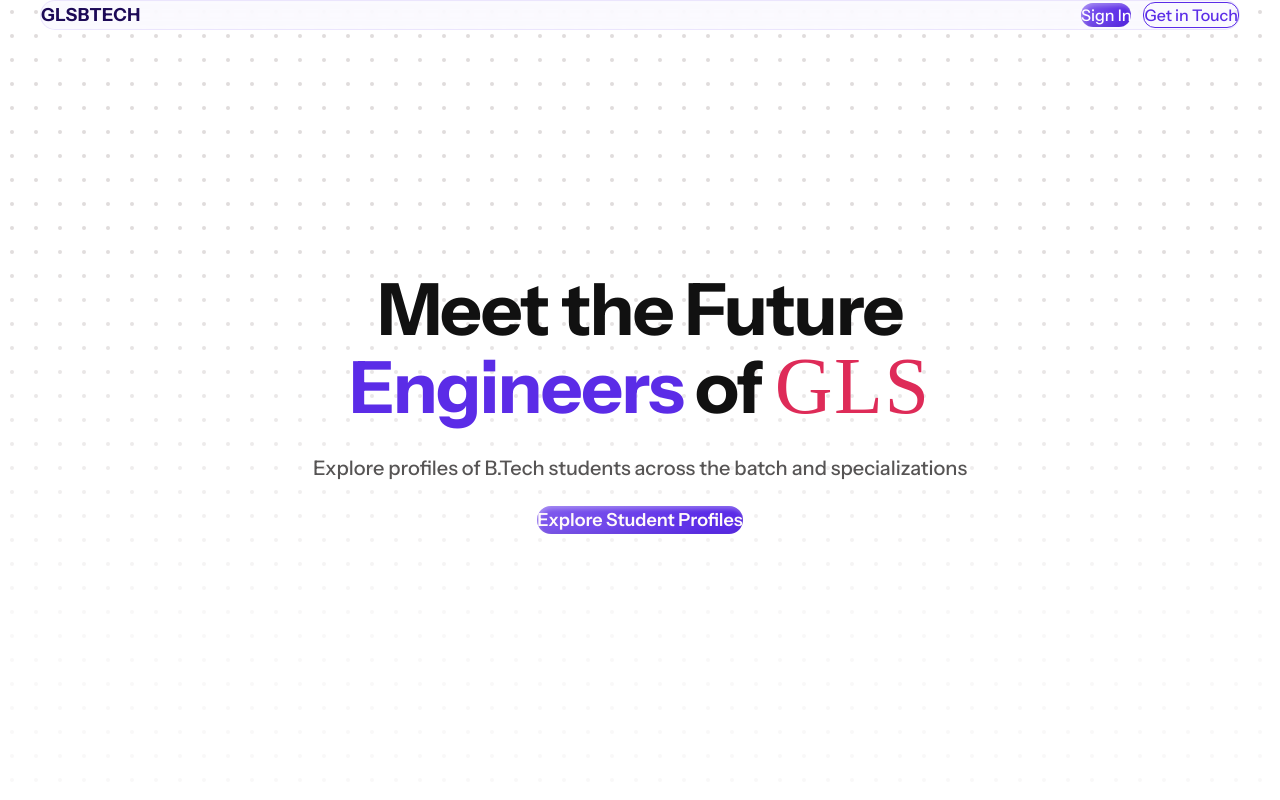
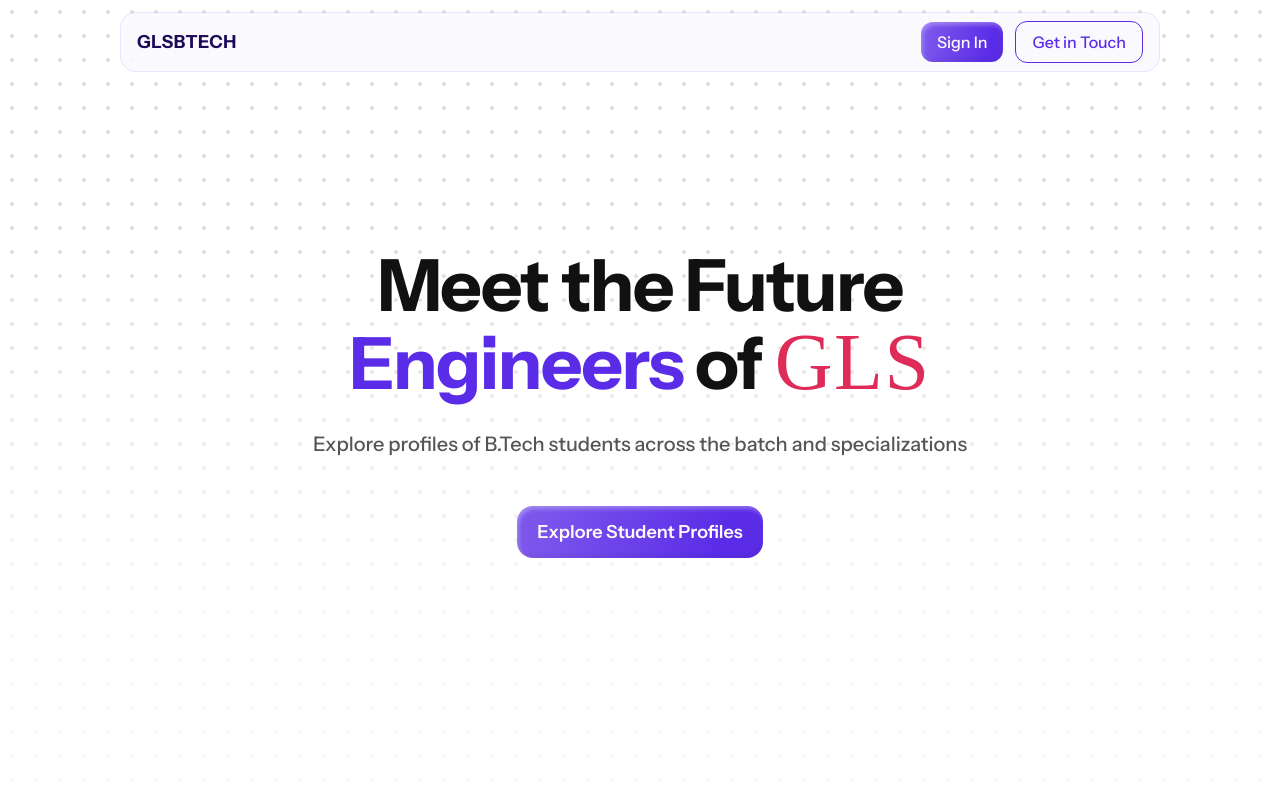
Before and after one commit to Saurabh77-99/gls-portal, a Next.js app: page / in a window 1280 px wide. Shown: the top 800 px of the page. Built offline with nearby package versions, Linux system fonts and the light colour scheme; a web font is replaced by a local one.

Commit message:
update package dependencies

```diff
--- a/app/globals.css
+++ b/app/globals.css
@@ -1,6 +1,8 @@
 @import url('https://fonts.googleapis.com/css2?family=Instrument+Sans:ital,wght@0,400;0,500;0,600;0,700;1,400&display=swap');
 @import url('https://fonts.googleapis.com/css2?family=Delicious+Handrawn&display=swap');
 @import "tailwindcss";
+
+/* Your custom styles after */
 
 :root {
   --background: #ffffff;
@@ -148,12 +150,6 @@ body {
   font-family: 'Instrument Sans', Arial, Helvetica, sans-serif;
   -webkit-font-smoothing: antialiased;
   -moz-osx-font-smoothing: grayscale;
-}
-
-* {
-  box-sizing: border-box;
-  padding: 0;
-  margin: 0;
 }
 
 a {
--- a/package.json
+++ b/package.json
@@ -16,6 +16,7 @@
   },
   "dependencies": {
     "@tailwindcss/postcss": "^4.1.13",
+    "axios": "^1.12.2",
     "bcryptjs": "^3.0.2",
     "jose": "^6.1.0",
     "jsonwebtoken": "^9.0.2",
```
Also changed, not shown: 1 other file (tests, documents, lock files or other folders).
